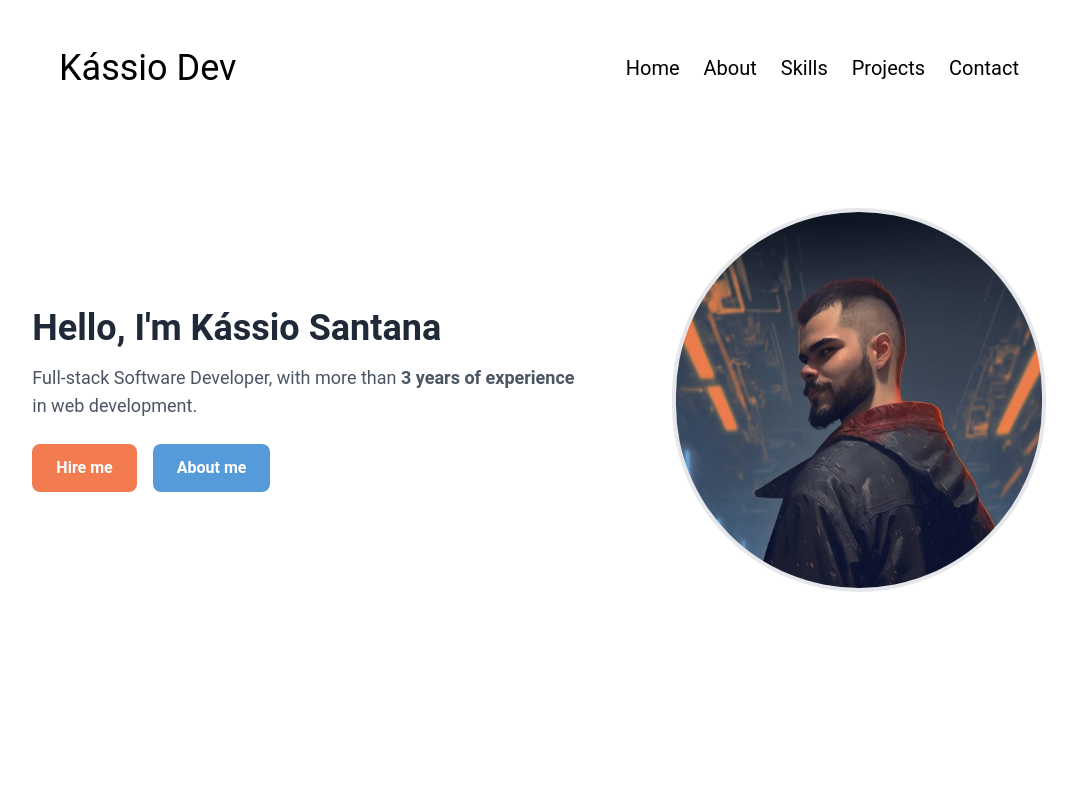
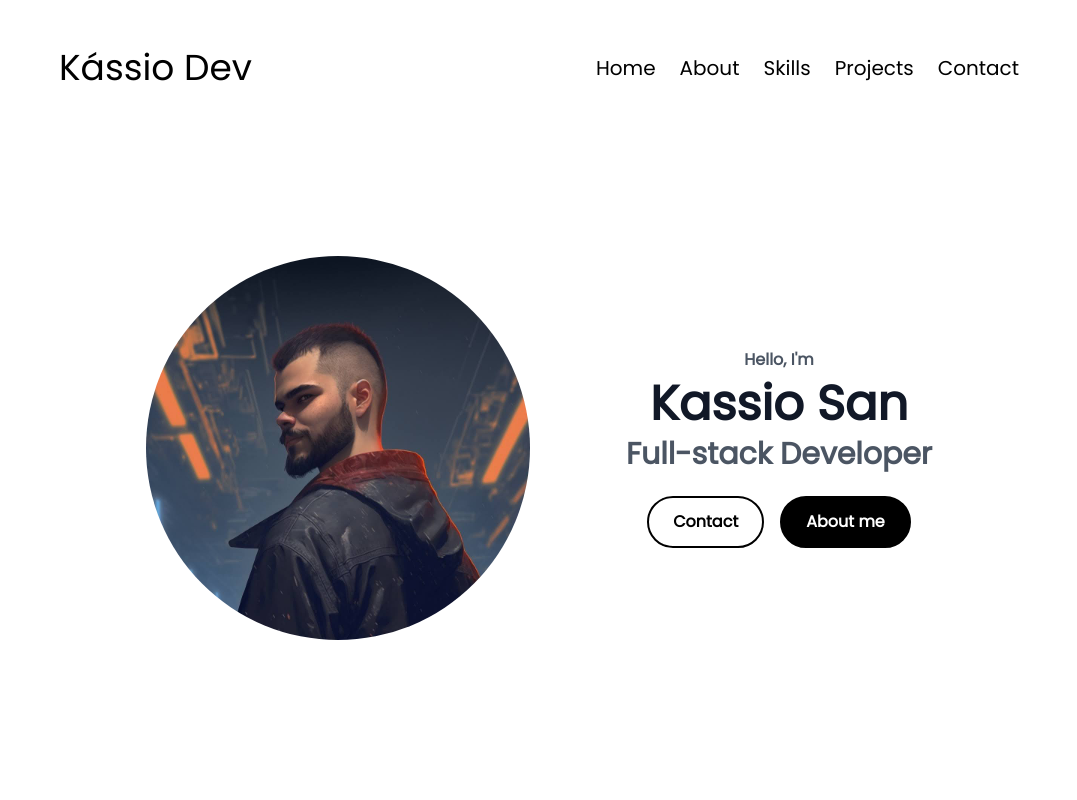
Before and after one commit to sankassio99/portifolio-2023, a Vue app: page / in a window 1280 px wide. Shown: the top 800 px of the page, without its empty margins (101-1178 px from the left). Built offline with nearby package versions, Linux system fonts and the light colour scheme.

Commit message:
home page

```diff
--- a/index.html
+++ b/index.html
@@ -7,7 +7,7 @@
     <title>Kassio Dev</title>
     <link rel="preconnect" href="https://fonts.googleapis.com">
     <link rel="preconnect" href="https://fonts.gstatic.com" crossorigin>
-    <link href="https://fonts.googleapis.com/css2?family=Poppins:wght@100;200;300&display=swap" rel="stylesheet">
+    <link href="https://fonts.googleapis.com/css2?family=Poppins:wght@100;200;300;400&display=swap" rel="stylesheet">
     <!-- <link
       rel="stylesheet"
       href="https://fonts.googleapis.com/css2?family=Roboto&display=swap"
--- a/src/components/HomePage.vue
+++ b/src/components/HomePage.vue
@@ -1,31 +1,33 @@
 <template>
     <div id="home">
-        <div class="container mx-auto md:px-20 flex flex-col-reverse md:flex-row items-center gap-16 md:gap-20 justify-center h-screen ">
-            <!-- Left side: Text content -->
-            <div class="md:w-1/2 text-center md:text-left">
-                <h1 class="text-4xl font-bold text-gray-800">Hello, I'm Kássio Santana</h1>
-                <p class="text-gray-600 mt-4 text-lg">
-                    Full-stack Software Developer, with more than <b>3 years of experience</b> in web development.</p>
+        <div class="container flex h-screen items-center flex-wrap justify-center md:gap-24 gap-8 pt-24">
+            <div class="">
+                <img src="/perfil-2.jpg" alt="Profile Picture"
+                    class="w-96 h-96 mx-auto rounded-full">
+            </div>
+
+            <div class="flex flex-col justify-center items-center">
+                <div class="flex flex-col justify-center items-center gap-2">
+                    <p class="font-bold text-gray-600">Hello, I'm </p>
+                    <h1 class="text-5xl font-extrabold text-gray-900">Kassio San</h1>
+                    <p class="font-extrabold text-gray-600 text-3xl">
+                        Full-stack Developer</p>
+                </div>
+
                 <div class="flex gap-4 md:justify-start justify-center">
                     <a href="#contact"
-                    class="mt-6 inline-block px-6
-                    py-3 bg-customOrange text-white
-                    font-semibold rounded-lg hover:bg-customSalmon
-                    transition duration-300 ease-in-out">
-                    Hire me</a>
+                        class="mt-6 inline-block px-6
+                        py-3 bg-white border-black border-2
+                        font-semibold rounded-full hover:bg-black hover:text-white
+                        transition duration-300 ease-in-out">
+                        Contact</a>
                     <a href="#aboutMe"
                         class="mt-6 inline-block px-6
-                        py-3 bg-customCyan text-white
-                        font-semibold rounded-lg hover:bg-customSalmon
+                        py-3 bg-black border-black border-2
+                        font-semibold rounded-full hover:bg-white text-white hover:text-black
                         transition duration-300 ease-in-out">
                         About me</a>
                 </div>
             </div>
-
-            <!-- Right side: Rounded picture -->
-            <div class="md:w-1/3 mt-8 md:mt-0">
-                <img src="/perfil-2.jpg" alt="Profile Picture"
-                    class="w-96 h-96 mx-auto rounded-full border-4 ">
-            </div>
     </div>
 </div></template>
--- a/src/style.css
+++ b/src/style.css
@@ -10,6 +10,6 @@ html {
 
 @layer base {
     html {
-        font-family: "Roboto", "Montserrat", sans-serif;
+        font-family: "Poppins", "Roboto", sans-serif;
     }
 }
```
